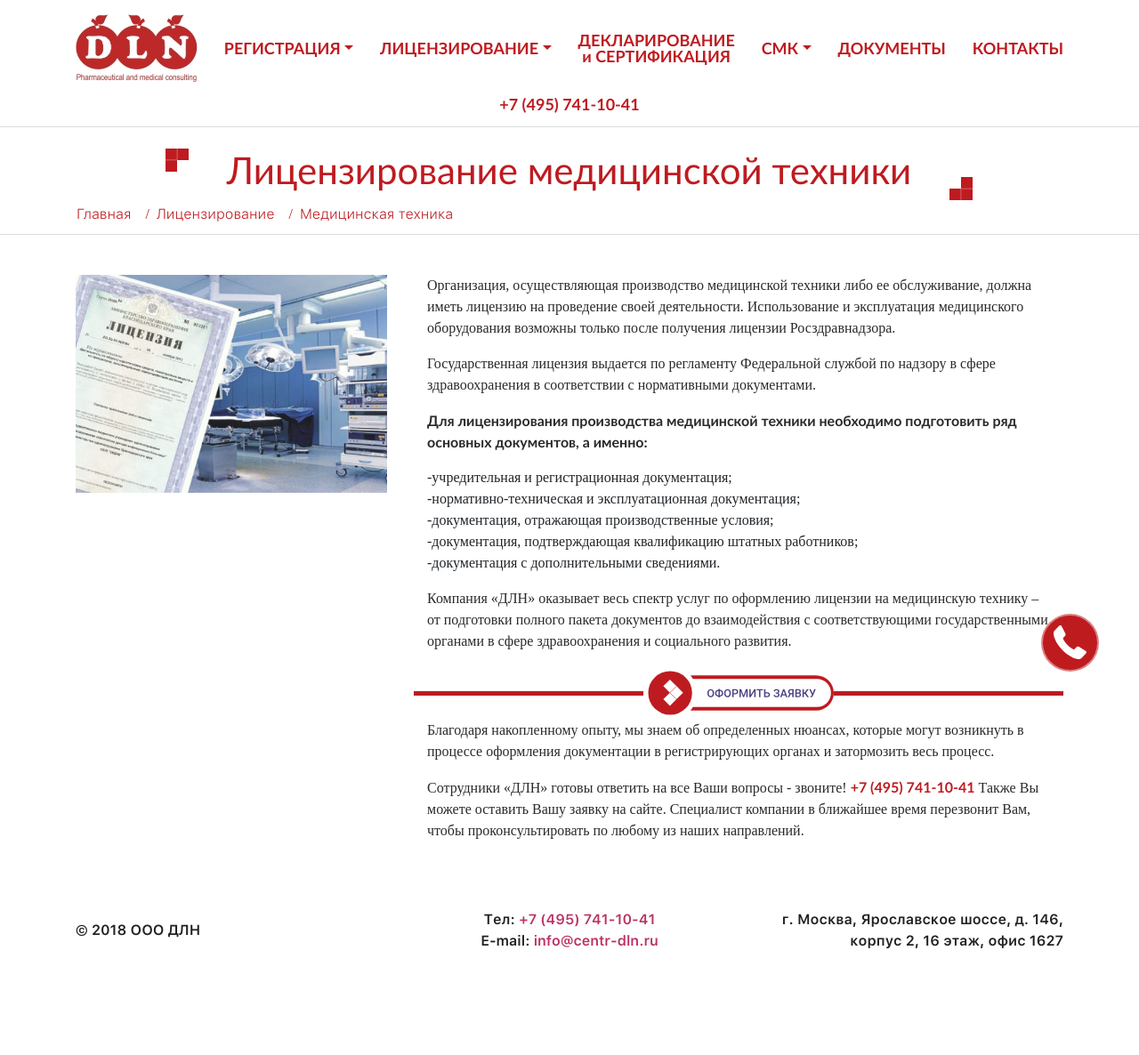
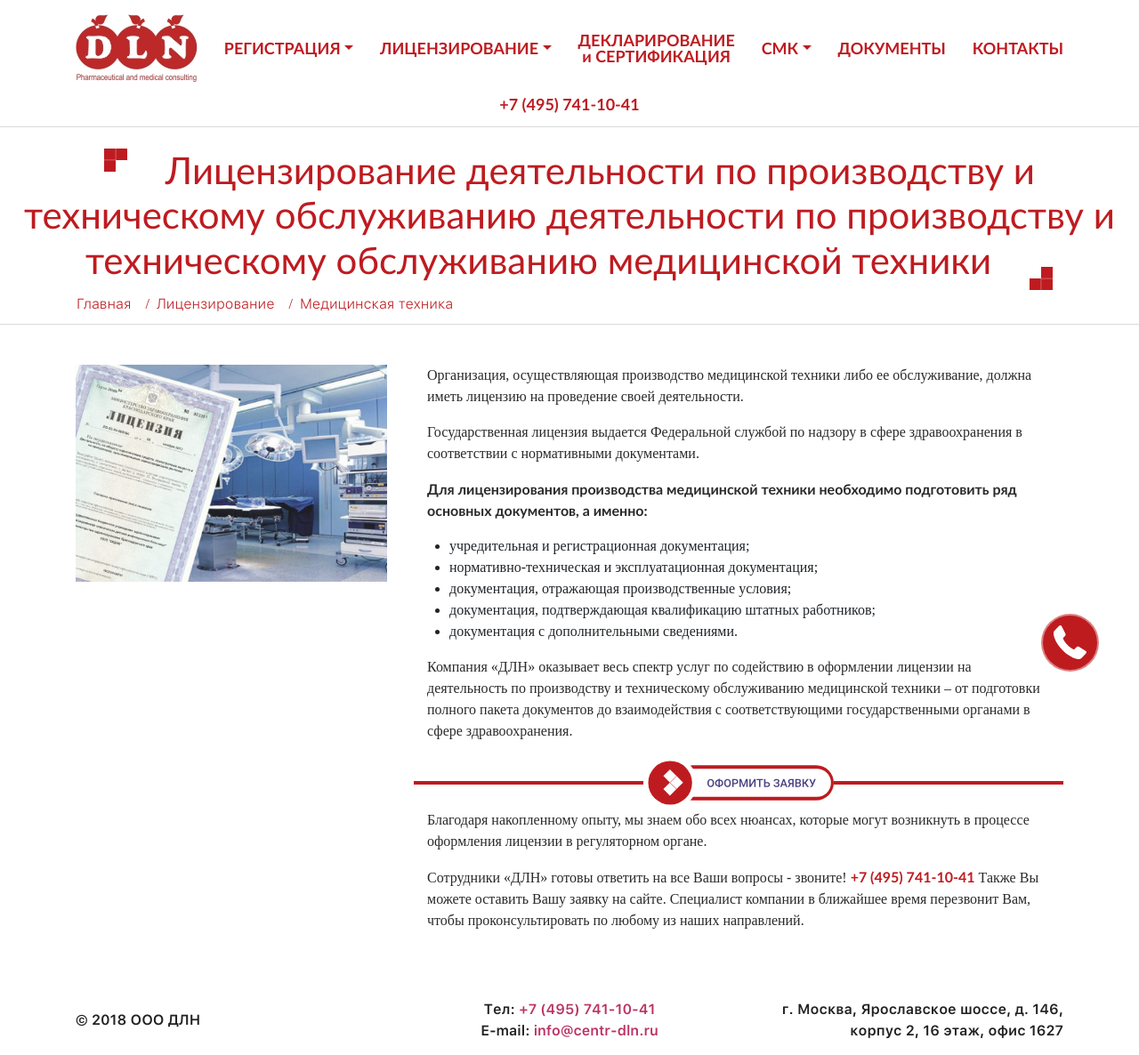
Before and after one commit to YEKabantsov/DLN_site, a Django app: page /litsenzirovanie-medicinskoi-tehniki in a window 1280 px wide. Shown: the whole page at 89% size. Before the commit the page ends 1067 px from the top, so only its background shows below. Run offline with Django 3.2, Linux system fonts and the light colour scheme; some libraries are stand-ins or nearby versions; some web fonts are replaced.

Commit message:
change page license medical technique

```diff
--- a/templates/html/license-medical-technique.html
+++ b/templates/html/license-medical-technique.html
@@ -20,7 +20,7 @@
         <span class="square_top">
             <img src="{% static 'img/square_top.svg'%}" alt="">
         </span>
-        Лицензирование медицинской техники
+        Лицензирование деятельности по производству и техническому обслуживанию деятельности по производству и техническому обслуживанию медицинской техники
         <span class="square_bottom">
             <img src="{% static 'img/square_bottom.svg'%}" alt="">
         </span>
@@ -51,18 +51,17 @@
 
             <p class="col-12 text_other_page">
                 Организация, осуществляющая производство медицинской техники либо ее обслуживание, должна иметь лицензию
-                на проведение своей деятельности. Использование и эксплуатация медицинского оборудования возможны только
-                после получения лицензии Росздравнадзора.
+                на проведение своей деятельности.
             </p>
             <p class="col-12 text_other_page">
-                Государственная лицензия выдается по регламенту Федеральной службой по надзору в сфере здравоохранения в
+                Государственная лицензия выдается Федеральной службой по надзору в сфере здравоохранения в
                 соответствии с нормативными документами.
             </p>
             <p class="col-12 text_other_page bold_text">
                 Для лицензирования производства медицинской техники необходимо подготовить ряд основных документов, а
                 именно:
             </p>
-            <ul class="list-dash">
+            <ul class="list-circle">
                 <li>учредительная и регистрационная документация;</li>
                 <li>нормативно-техническая и эксплуатационная документация;</li>
                 <li>документация, отражающая производственные условия;</li>
@@ -70,16 +69,16 @@
                 <li>документация с дополнительными сведениями.</li>
             </ul>
             <p class="col-12 text_other_page">
-                Компания «ДЛН» оказывает весь спектр услуг по оформлению лицензии на медицинскую технику – от подготовки
+                Компания «ДЛН» оказывает весь спектр услуг по содействию в оформлении лицензии на деятельность по производству и техническому обслуживанию медицинской техники – от подготовки
                 полного пакета документов до взаимодействия с соответствующими государственными органами в сфере
-                здравоохранения и социального развития.
+                здравоохранения.
             </p>
 
             {% include 'make-offer.html' %}
 
             <p class="col-12 text_other_page">
-                Благодаря накопленному опыту, мы знаем об определенных нюансах, которые могут возникнуть в процессе
-                оформления документации в регистрирующих органах и затормозить весь процесс.
+                Благодаря накопленному опыту, мы знаем обо всех нюансах, которые могут возникнуть в процессе
+                оформления лицензии в регуляторном органе.
             </p>
             <p class="col-12 text_other_page">
                 Сотрудники «ДЛН» готовы ответить на все Ваши вопросы - звоните! <span class="red-number">+7 (495) 741-10-41</span>
```
